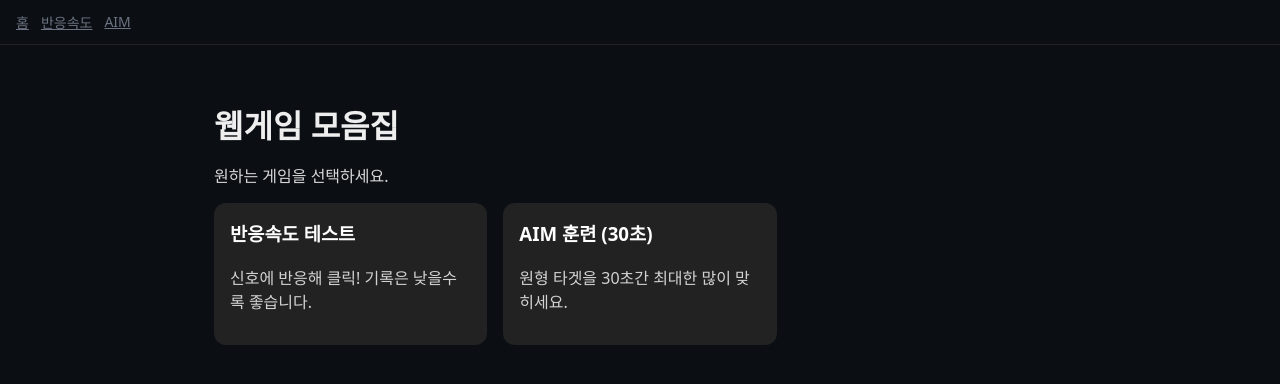
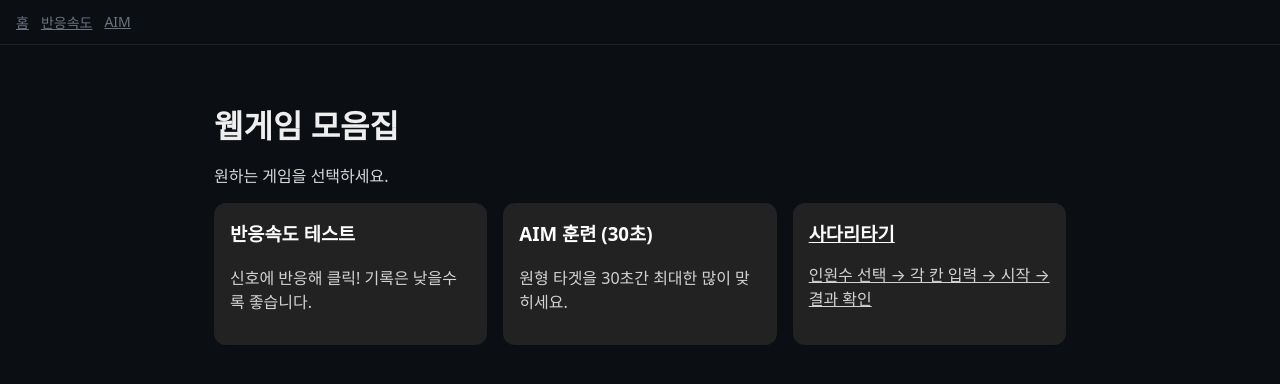
Before and after one commit to rudtn668/webgame-collection, a Next.js app: page / in a window 1280 px wide. Shown: the top 384 px of the page. Built offline with nearby package versions, Linux system fonts and the light colour scheme.

Commit message:
Add Ladder game link to home page

```diff
--- a/app/page.tsx
+++ b/app/page.tsx
@@ -18,6 +18,12 @@ export default function Home(){
           <h3 style={{marginTop:0}}>AIM 훈련 (30초)</h3>
           <p style={{opacity:.8}}>원형 타겟을 30초간 최대한 많이 맞히세요.</p>
         </a>
+             <a href="/games/ladder" style={{display:'block', padding:'16px', borderRadius:12, background:'#222', color:'#fff'}}>
+          <h3 style={{marginTop:'0', marginBottom:'8px'}}>사다리타기</h3>
+          <p style={{opacity:.8}}>인원수 선택 → 각 칸 입력 → 시작 → 결과 확인</p>
+        </a>
+
+
       </div>
     </main>
   );
```
